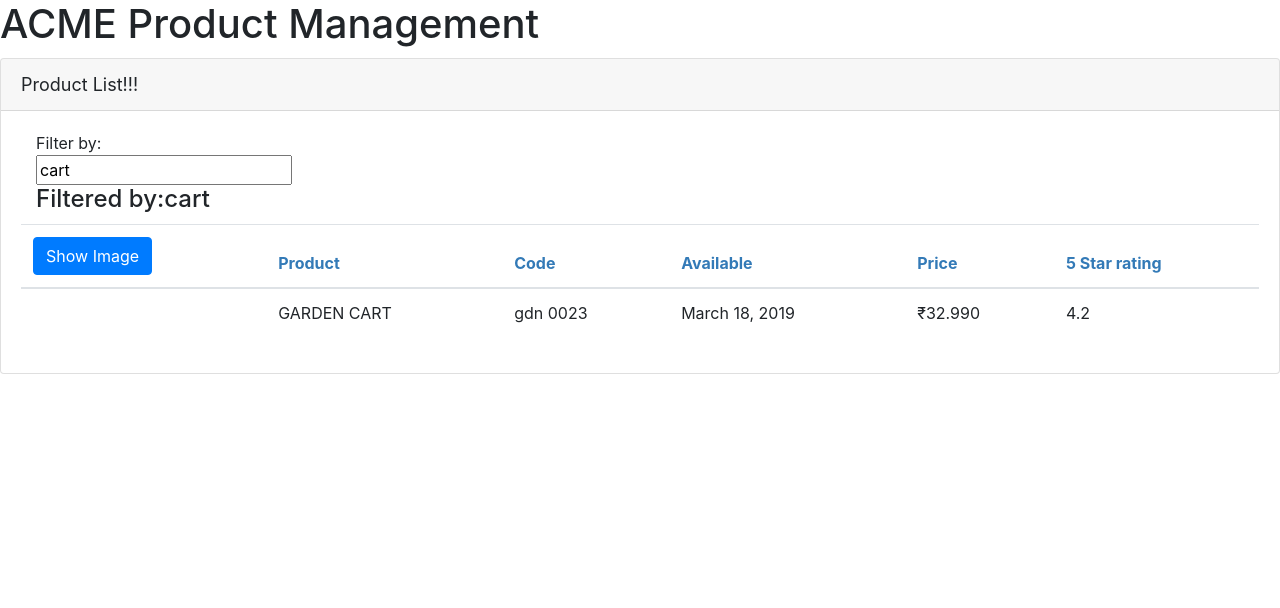
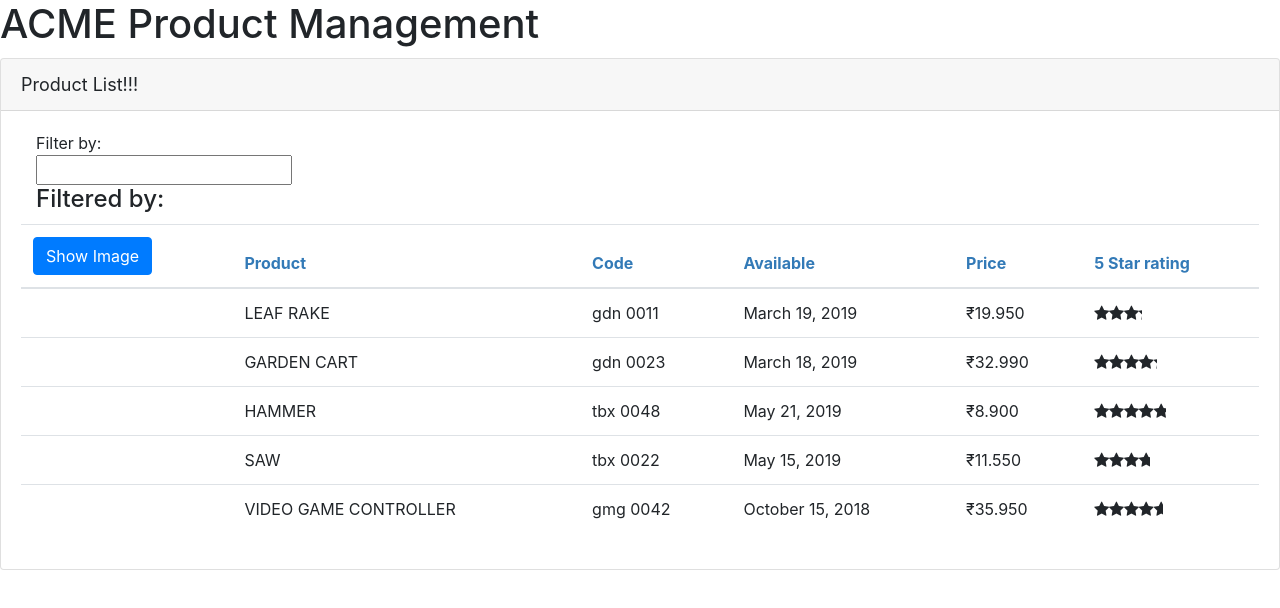
Before and after one commit to manojsoni53/Angular-GettingStarted-master, an Angular app: page / in a window 1280 px wide. Shown: the top 608 px of the page. Built offline with nearby package versions, Linux system fonts and the light colour scheme.

Commit message:
implemented nested component & @Input

```diff
--- a/src/app/app.module.ts
+++ b/src/app/app.module.ts
@@ -5,12 +5,14 @@ import { FormsModule } from '@angular/forms';
 import { AppComponent } from './app.component';
 import { ProductListComponent } from './products/product-list.component';
 import { ConvertedToSpacesPipe } from './shared/convert-to-space.pipe';
+import { StarCopmonent } from './shared/star.component';
 
 @NgModule({
   declarations: [
     AppComponent,
     ProductListComponent,
-    ConvertedToSpacesPipe
+    ConvertedToSpacesPipe,
+    StarCopmonent
   ],
   imports: [
     BrowserModule,
--- a/src/app/products/product-list.component.html
+++ b/src/app/products/product-list.component.html
@@ -45,7 +45,7 @@
                         <td>{{product.productCode | lowercase | convertToSpaces:'-'}}</td>
                         <td>{{product.releaseDate}}</td>
                         <td>{{product.price | currency:'INR':'symbol':'1.3-4'}}</td>
-                        <td>{{product.starRating}}</td>
+                        <td><pm-star [rating]='product.starRating'></pm-star></td>
                     </tr>
                 </tbody>
             </table>
--- a/src/app/products/product-list.component.ts
+++ b/src/app/products/product-list.component.ts
@@ -77,7 +77,7 @@ export class ProductListComponent implements OnInit{
 
     constructor(){
       this.filteredProducts = this.products;
-      this.listFilter = 'cart';
+      this.listFilter = '';
     }
 
     performFilter(filterBy:string):IProduct[]{
--- a/src/app/shared/star.component.css
+++ b/src/app/shared/star.component.css
@@ -1,3 +1,4 @@
+/* this .crop is already created but you need to create to give start rating */
 .crop {
   overflow: hidden;
 }
--- a/src/app/shared/star.component.html
+++ b/src/app/shared/star.component.html
@@ -1,3 +1,4 @@
+<!-- whole html also for star -->
 <div class="crop"
      [style.width.px]="starWidth"
      [title]="rating">
--- /dev/null
+++ b/src/app/shared/star.component.ts
@@ -0,0 +1,15 @@
+import { Component, OnChanges, Input } from '@angular/core';
+
+@Component({
+    selector:'pm-star',
+    templateUrl:'./star.component.html',
+    styleUrls:['./star.component.css']
+})
+export class StarCopmonent implements OnChanges{
+    @Input() rating:number;
+    starWidth:number;
+
+    ngOnChanges(): void {
+        this.starWidth=this.rating * 75 / 5;
+    }
+}
```
